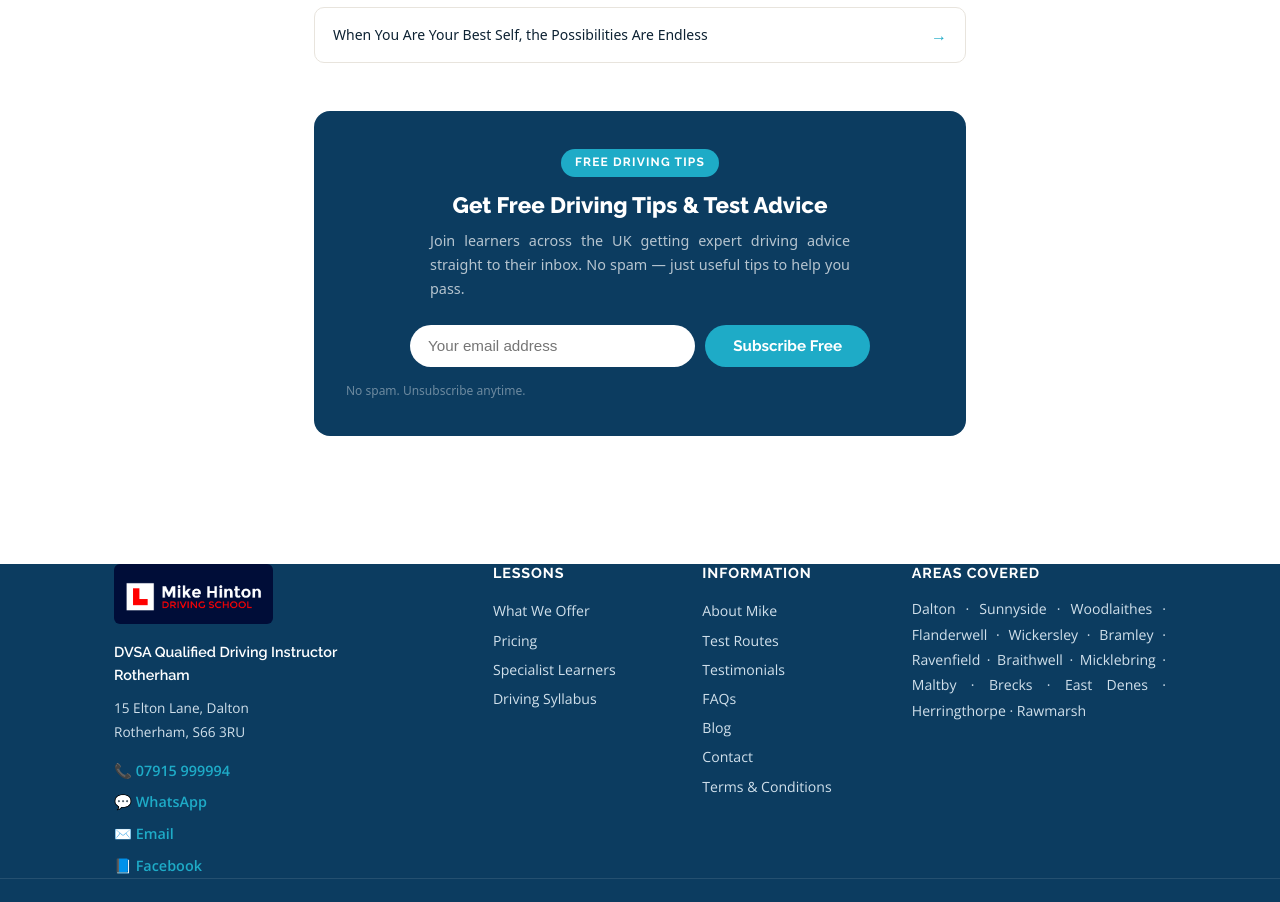
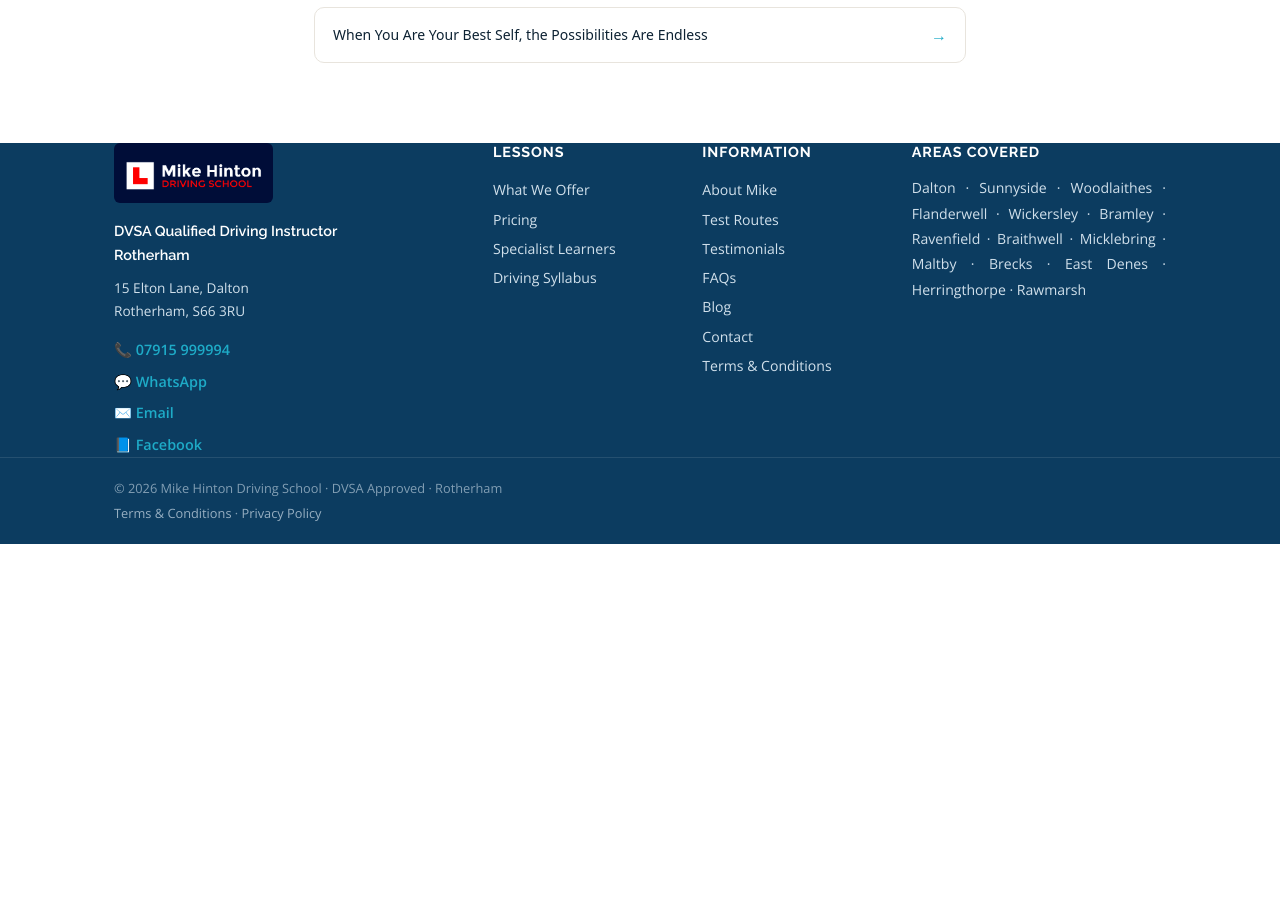
Before and after one commit to mikehinton-wq/mods-website, a React (Vite) app: page /blog/how-to-get-rid-of-nerves in a window 1280 px wide. Shown: the part 3691-4593 px from the top of the page. After the commit the page ends 4235 px from the top, so only its background shows below. Built offline with nearby package versions, Linux system fonts and the light colour scheme.

Commit message:
Update site

```diff
--- a/src/pages/BlogGetRidOfNerves.jsx
+++ b/src/pages/BlogGetRidOfNerves.jsx
@@ -311,9 +311,6 @@ export default function BlogGetRidOfNerves() {
           </div>
         </div>
 
-        <div style={{ marginTop: 48 }}>
-          <MailchimpSignup />
-        </div>
       </main>
     </div>
   )
```
